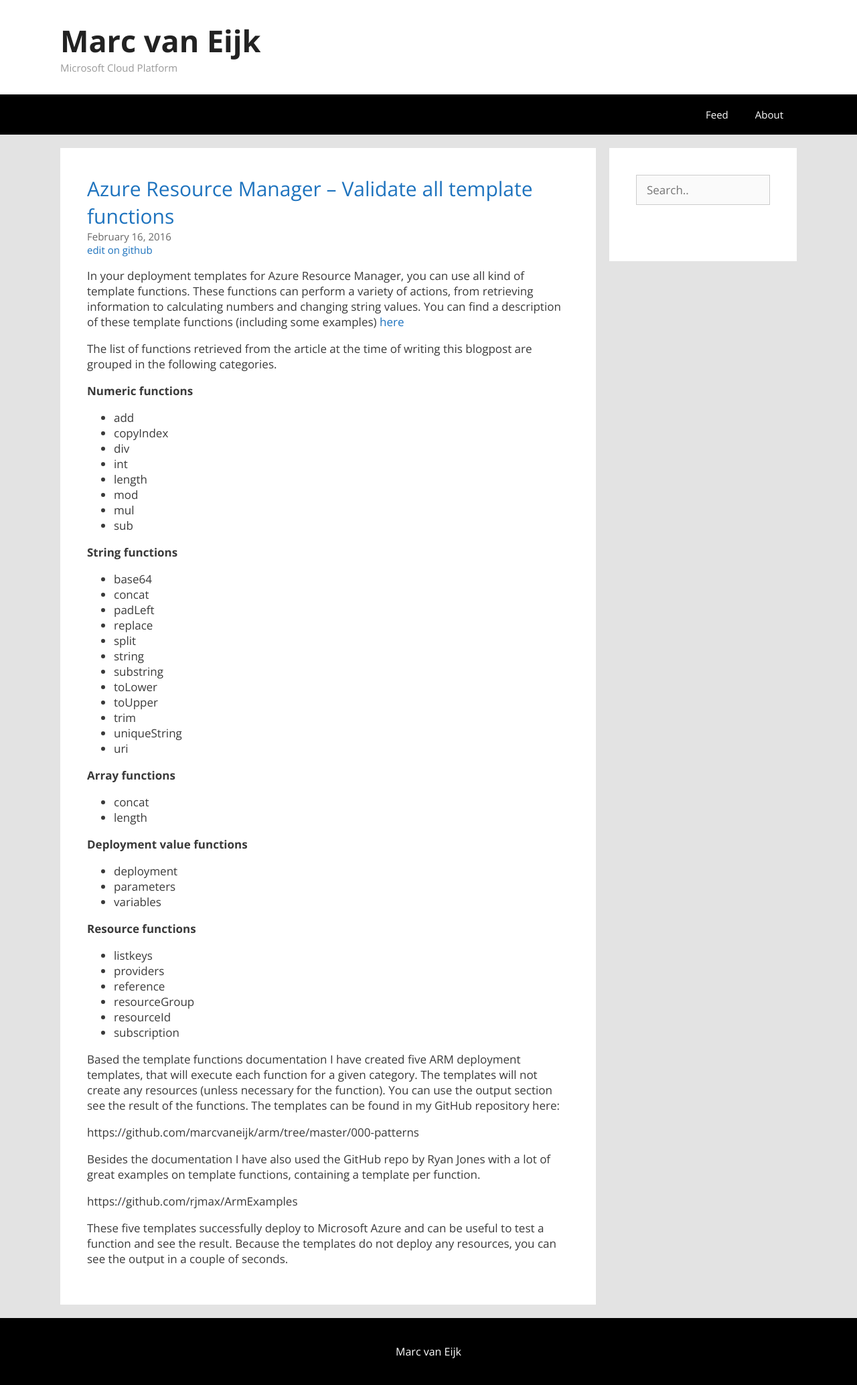
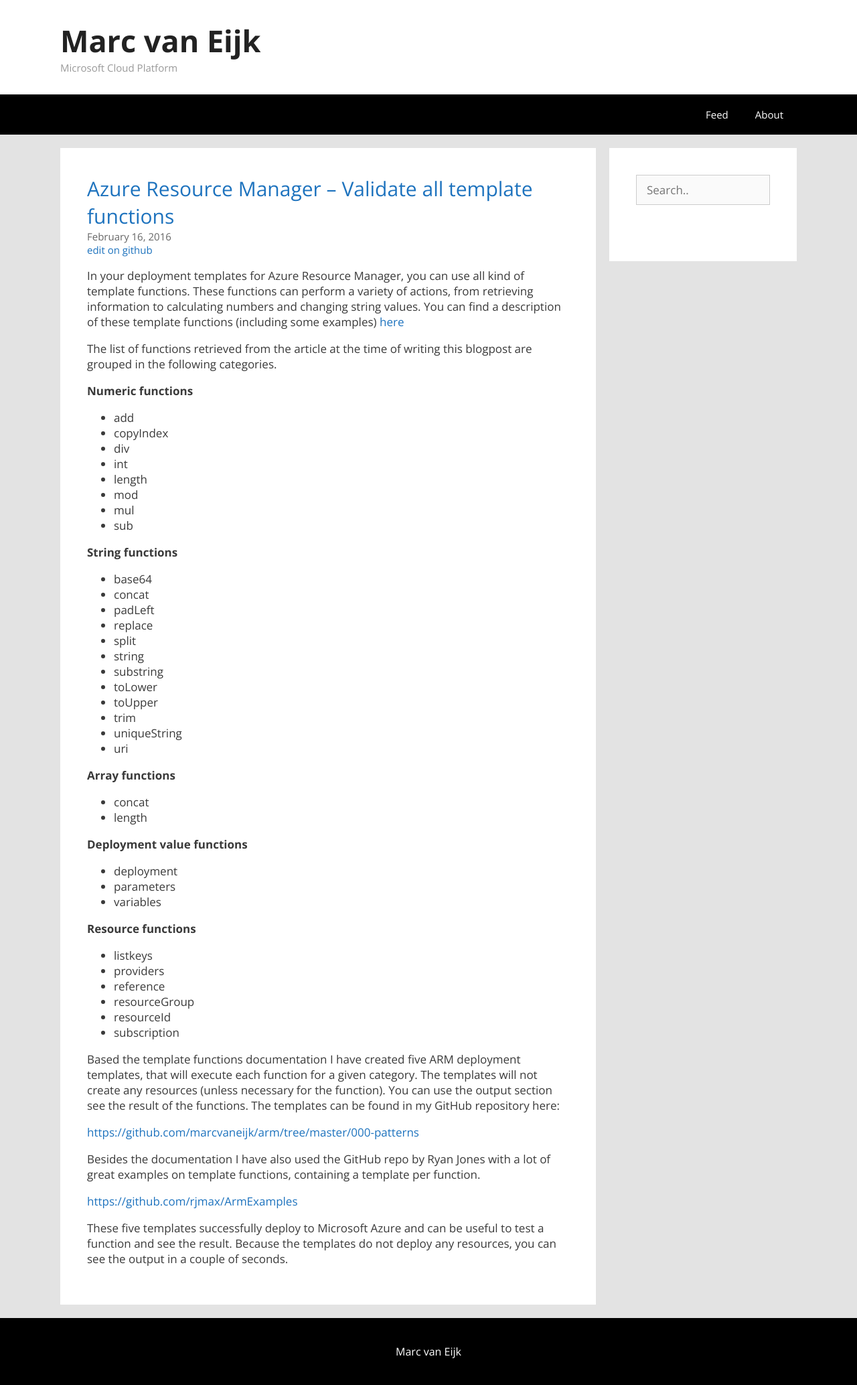
Before and after one commit to marcvaneijk/marcvaneijk.old, a Jekyll site: the page built from _posts/2016-02-16-armtemplatefunctions.md, in a window 1280 px wide. Shown: the whole page at 67% size. Built offline with Jekyll 4.4.1, drawn with Linux system fonts in a browser that asks for light colours; nearby versions of some CDN libraries.

Commit message:
Update 2016-02-16-armtemplatefunctions.md

```diff
--- a/_posts/2016-02-16-armtemplatefunctions.md
+++ b/_posts/2016-02-16-armtemplatefunctions.md
@@ -57,10 +57,10 @@ The list of functions retrieved from the article at the time of writing this blo
 
 Based the template functions documentation I have created five ARM deployment templates, that will execute each function for a given category. The templates will not create any resources (unless necessary for the function). You can use the output section see the result of the functions. The templates can be found in my GitHub repository here:
 
-https://github.com/marcvaneijk/arm/tree/master/000-patterns
+<https://github.com/marcvaneijk/arm/tree/master/000-patterns>
 
 Besides the documentation I have also used the GitHub repo by Ryan Jones with a lot of great examples on template functions, containing a template per function.
 
-https://github.com/rjmax/ArmExamples
+<https://github.com/rjmax/ArmExamples>
 
 These five templates successfully deploy to Microsoft Azure and can be useful to test a function and see the result. Because the templates do not deploy any resources, you can see the output in a couple of seconds.
```
